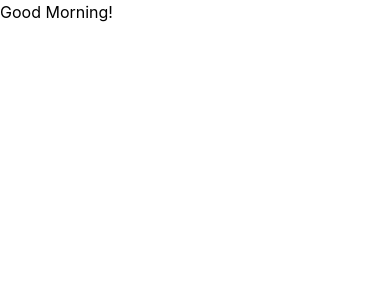
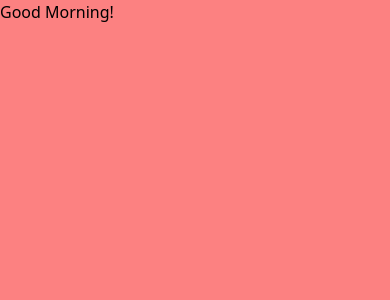
Before and after one commit to smarvins/Personal-Website, a React (Create React App) app: page / in a window 390 px wide. Shown: the top 300 px of the page. Built offline with nearby package versions, Linux system fonts and the light colour scheme.

Commit message:
deleted background component and shifted classes to home component

```diff
--- a/src/components/Home.js
+++ b/src/components/Home.js
@@ -22,7 +22,7 @@ class Home extends React.Component {
   render(){
     const {hour, username} = this.state;
     return (
-      <div>
+      <div class="h-screen bg-red-400 sm:bg-green-400 md:bg-blue-400 lg:bg-pink-400 xl:bg-teal-400">
         <h2>{hour < 12 ? `Good Morning!` : `Good evening!`}</h2>
       </div>
     );
--- a/src/index.css
+++ b/src/index.css
@@ -1,13 +1,3 @@
 body {
   margin: 0;
-  font-family: -apple-system, BlinkMacSystemFont, 'Segoe UI', 'Roboto', 'Oxygen',
-    'Ubuntu', 'Cantarell', 'Fira Sans', 'Droid Sans', 'Helvetica Neue',
-    sans-serif;
-  -webkit-font-smoothing: antialiased;
-  -moz-osx-font-smoothing: grayscale;
 }
-
-code {
-  font-family: source-code-pro, Menlo, Monaco, Consolas, 'Courier New',
-    monospace;
-}
```
Also changed, not shown: src/App.js (+5 -4 lines), src/components/Background.js (deleted, +0 -11 lines).
